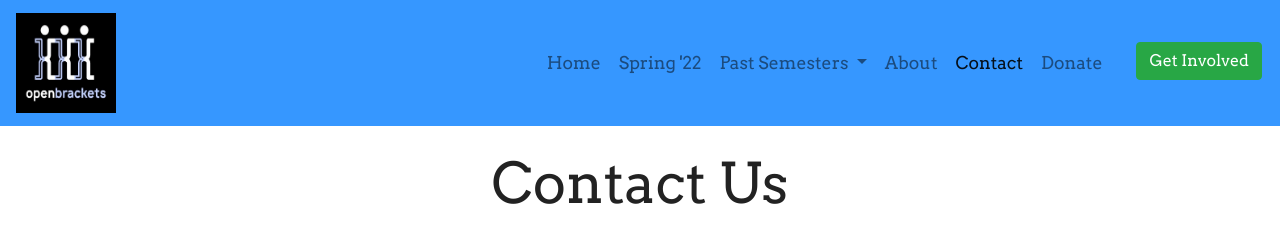
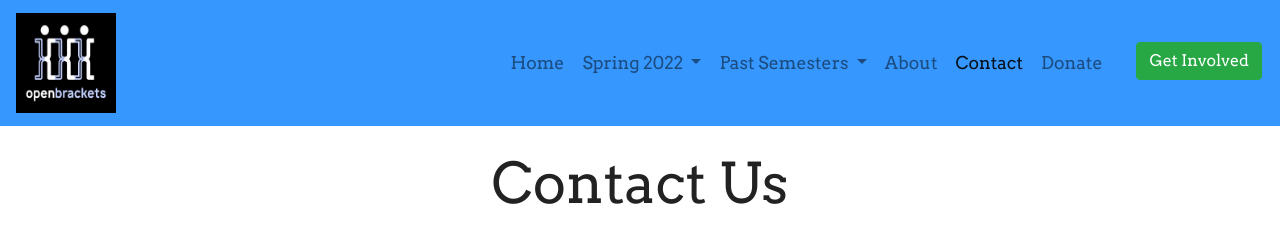
Before and after one commit to qpwoeirut/OpenBrackets-website, a Jekyll site: the page built from contact.html, in a window 1280 px wide. Shown: the top 243 px of the page. Built offline with Jekyll 4.4.1, drawn with Linux system fonts in a browser that asks for light colours.

Commit message:
Add S22 course pages to navbar

```diff
--- a/_layouts/default.html
+++ b/_layouts/default.html
@@ -41,8 +41,48 @@
             <li id="home-nav" class="nav-item">
                 <a class="nav-link" href="/">Home</a>
             </li>
-            <li id="spring2022-nav" class="nav-item">
-                <a class="nav-link" href="/spring2022">Spring '22</a>
+            <li id="spring2022-nav" class="nav-item dropdown">
+                <button class="dropdown-toggle nav-link" type="button" data-toggle="dropdown" aria-haspopup="true"
+                        aria-expanded="false">
+                    Spring 2022
+                </button>
+                <ul class="dropdown-menu">
+                    <li>
+                        <a class="nav-link dropdown-item" href="/spring2022/index.html">
+                            <button class="dropdown-item" type="button">
+                                Information
+                            </button>
+                        </a>
+                    </li>
+                    <li>
+                        <a class="nav-link dropdown-item" href="/spring2022/beginningPython.html">
+                            <button class="dropdown-item" type="button">
+                                Beginning Programming (in Python)
+                            </button>
+                        </a>
+                    </li>
+                    <li>
+                        <a class="nav-link dropdown-item" href="/spring2022/intermediatePython.html">
+                            <button class="dropdown-item" type="button">
+                                Intermediate Programming (in Python)
+                            </button>
+                        </a>
+                    </li>
+                    <li>
+                        <a class="nav-link dropdown-item" href="/spring2022/beginningWebDevelopment.html">
+                            <button class="dropdown-item" type="button">
+                                Beginning Web Development
+                            </button>
+                        </a>
+                    </li>
+                    <li>
+                        <a class="nav-link dropdown-item" href="/spring2022/intermediateWebDevelopment.html">
+                            <button class="dropdown-item" type="button">
+                                Intermediate Web Development
+                            </button>
+                        </a>
+                    </li>
+                </ul>
             </li>
             <li id="pastSemesters-nav" class="nav-item dropdown">
                 <button class="dropdown-toggle nav-link" type="button" data-toggle="dropdown" aria-haspopup="true"
```
